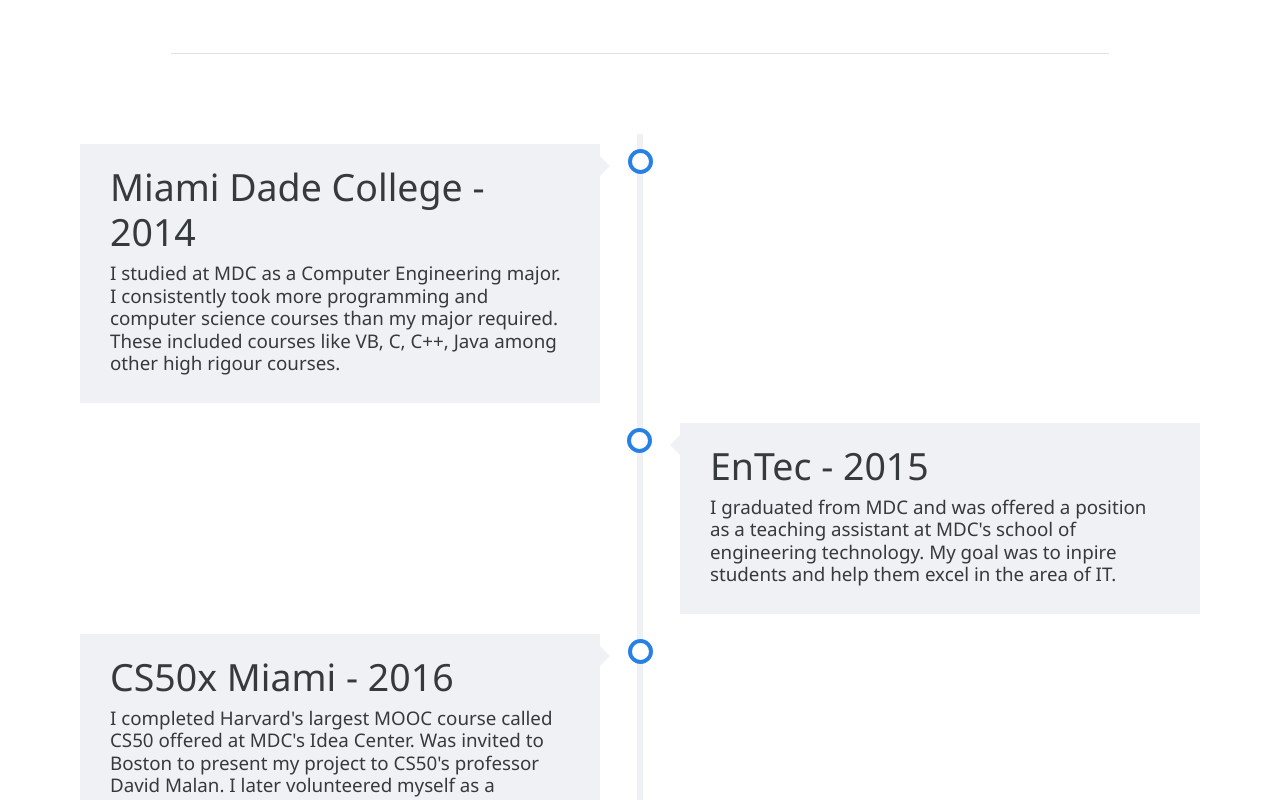
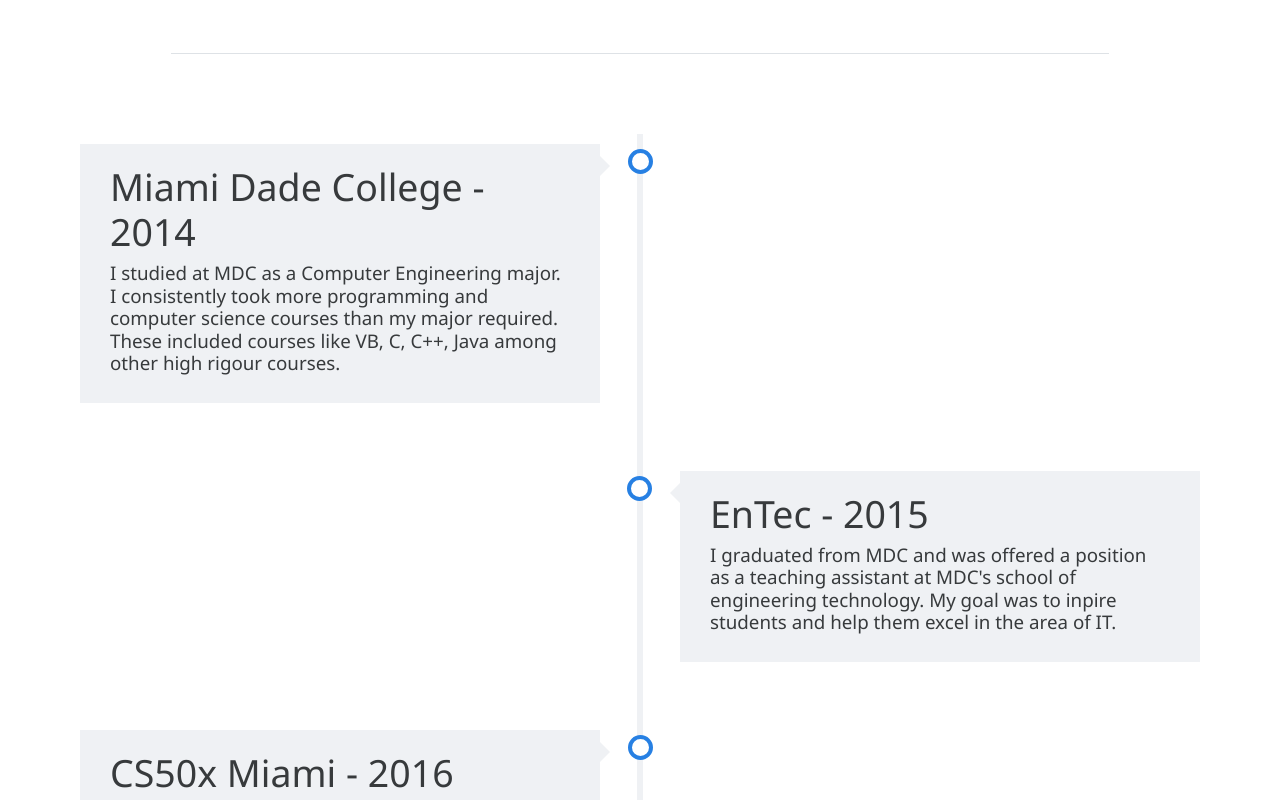
Before and after one commit to gio101046/My-Personal-Website, a React (Create React App) app: page / in a window 1280 px wide. Shown: the part 960-1760 px from the top of the page. Built offline with nearby package versions, Linux system fonts and the light colour scheme.

Commit message:
Removed history component animations

```diff
--- a/package.json
+++ b/package.json
@@ -3,7 +3,6 @@
   "version": "1.0.0",
   "private": true,
   "dependencies": {
-    "animate.css": "^3.7.0",
     "react": "^16.8.6",
     "react-dom": "^16.8.6",
     "react-scripts": "2.1.8"
--- a/src/components/history/history.js
+++ b/src/components/history/history.js
@@ -81,14 +81,10 @@
       defaultClasses += ' timeline-right';
     }
 
-    if (this.state.wasTimelineConatinerInView[i]) {
-      defaultClasses += ` ${isLeft ? 'slideInLeft' : 'slideInRight'} animated faster`;
-    }
-
     if (i === (this.timelineContainers.length - 1)) {
-      defaultClasses += 'mb-3';
+      defaultClasses += ' mb-3';
     } else {
-      defaultClasses += 'mb-5';
+      defaultClasses += ' mb-5';
     }
 
     return defaultClasses;
--- a/src/index.js
+++ b/src/index.js
@@ -1,5 +1,4 @@
 import './css/bootstrap.cosmo.min.css';
-import 'animate.css/animate.min.css';
 import React from 'react';
 import ReactDOM from 'react-dom';
 import App from './components/App';
```
Also changed, not shown: 1 other file (tests, documents, lock files or other folders).
